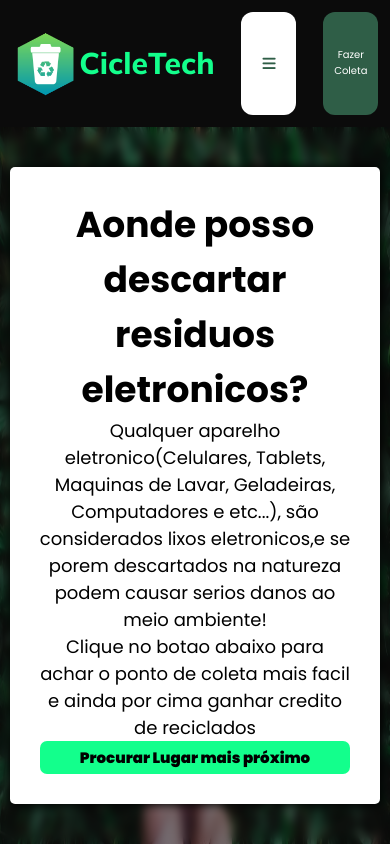
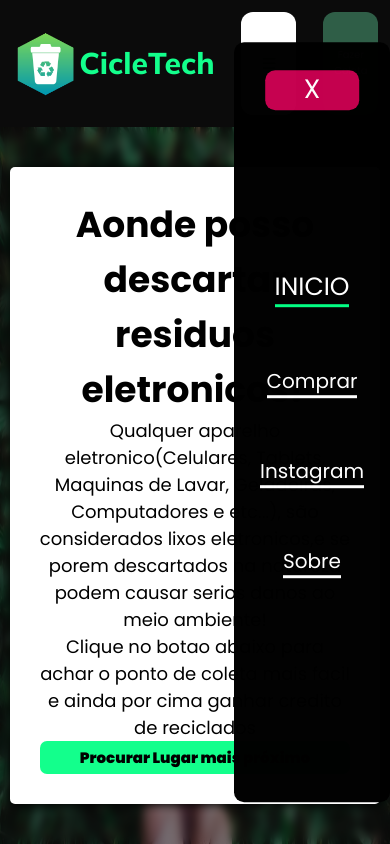
Before and after one commit to DavidLucaxs/RexcicleTech_Landing_Page, a plain HTML site: page index.html in a window 390 px wide. Both pictures are taken after a click on the button 268 px from the left and 63 px from the top of the page. Shown: the top 844 px of the page. Drawn offline with nearby package versions, Linux system fonts and the light colour scheme.

Commit message:
feat : menu lateral

```diff
--- a/index.html
+++ b/index.html
@@ -8,22 +8,31 @@
     <!--FontAwesome Icons-->
     <link rel="stylesheet" href="https://cdnjs.cloudflare.com/ajax/libs/font-awesome/6.5.2/css/all.min.css" integrity="sha512-SnH5WK+bZxgPHs44uWIX+LLJAJ9/2PkPKZ5QiAj6Ta86w+fsb2TkcmfRyVX3pBnMFcV7oQPJkl9QevSCWr3W6A==" crossorigin="anonymous" referrerpolicy="no-referrer" />
 
+    <!--Importar Jquery-->
+    <script src="https://code.jquery.com/jquery-3.6.0.min.js"></script>
+
     <!--Paginas de Estilo-->
     <link rel="stylesheet" href="styles/main-styles.css">
     <link rel="shortcut icon" href="assets/images/logo.png" type="image/x-icon">
 </head>
 <body>
     <header>
+
         <div class="logo_block">
             <img src="assets/images/logo.png" alt="Logo da empresa Cicletech" class="logo">
             <p class="logo_name">CicleTech</p>
         </div>
-        <button class="menu_btn"><i class="fa-solid fa-bars"></i></button>
-        <nav class="pages_nav">
+
+
+        <button class="menu_btn" id="btn_open"><i class="fa-solid fa-bars"></i></button>
+
+        <nav class="pages_nav" id="menu_list">
+            <button class="close_menu" id="close_menu" >X</button>
             <ul>
-                <li class="nav_item active"><a href="#home">Inicio</a></li>
+                <li class="nav_item active" ><a href="#home">Inicio</a></li>
                 <li class="nav_item"><a href="#comprar">Comprar</a></li>
-                <li class="nav_item"><a href="#creator">Sobre</a></li>
+                <li class="nav_item"><a href="#insta">Instagram</a></li>
+                <li class="nav_item"><a href="https://github.com/DavidLucaxs" target="_blank">Sobre</a></li>
             </ul>
         </nav>
         <button class="colet_btn">Fazer Coleta</button>
@@ -69,5 +78,6 @@
         </div>
     </main>
 
+    <script src="scripts/openMenu.js"></script>
 </body>
 </html>
--- /dev/null
+++ b/scripts/openMenu.js
@@ -0,0 +1,14 @@
+//Funcoes dos botoes para alternar a visibilidade do Menu no mobile
+$("#btn_open").click(()=>{
+    $("#menu_list").toggleClass("active")
+})
+
+$("#close_menu").click(()=>{
+    $("#menu_list").removeClass("active")
+})
+
+//Funcoes para alternar as paginas do site
+$(".nav_item").click(function(){
+    $(".nav_item").removeClass("active")
+    $(this).toggleClass("active")
+})
--- a/styles/header.css
+++ b/styles/header.css
@@ -1,15 +1,15 @@
 @import url('https://fonts.googleapis.com/css2?family=Mulish:ital,wght@0,200..1000;1,200..1000&display=swap');
-
 
 header{
     display: flex;
     width: 100%;
     height: 15vh;
-    position: relative;
     justify-content: space-between;
     padding: 3%;
     background-color: #0b0b0b;
 }
+
+/*Parte lateral da Logo e Nome da empresa*/
 
 .logo_block{
     display: flex;
@@ -19,7 +19,6 @@ header{
 }
 
 .logo{
-    width: 20%px;
     height: 8vh;
 }
 
@@ -30,16 +29,13 @@ header{
     color:#13ff8c;
 }
 
-header > .menu_btn{
-    display: none;
-}
+/*Menu para selecionar as paginas do site*/
 
-header > nav > ul{
+.pages_nav > ul{
     display: flex;
     align-items: center;
     justify-content: center;
     gap: 60px;
-
 }
 
 .nav_item{
@@ -48,7 +44,7 @@ header > nav > ul{
     transition: all 0.8s;
 }
 
-.nav_item:hover{
+.nav_item > li:hover{
     transform: translate(-15%,-15%);
 }
 
@@ -70,6 +66,8 @@ header > nav > ul{
     border-bottom: 3px solid #00ff84 !important;
 }
 
+/*Botao de coleta*/
+
 .colet_btn{
     padding: 15px;
     width: 15%;
@@ -85,9 +83,16 @@ header > nav > ul{
     cursor: pointer;
 }
 
+/*Botoes para o mobile*/
 
+.menu_btn,.close_menu{
+    display: none;
+}
+
+/*Configuracao para dispositivos moveis*/
 @media screen and (max-width:1100px) {
-    header >  .menu_btn{
+    /*Botao de menu*/
+    .menu_btn{
         display: block;
         width: 15%;
         border: none;
@@ -99,7 +104,55 @@ header > nav > ul{
         padding: 15px;
     }
 
-    header > nav{
+    .close_menu{
+        transform: translate(200%);
+        display: flex;
+        justify-content: center;
+        align-items: center;
+        cursor: pointer;
+        position: absolute;
+        top: 5%;
+        left: 50%;
+        transform: translateX(-50%) scale(200%);
+        width: 30%;
+        border-radius: 5px;
+        background-color: rgb(198, 0, 79);
+        color: white;
+        border: none;
+
+    }
+
+    .pages_nav{
         display: none;
+        position:fixed;
+        justify-content: center;
+        top: 50%;
+        transform: translateY(-50%);
+        width: 40%;
+        height: 90vh;
+        opacity: 0.994;
+        border-radius: 10px;
+        right: 0;
+        z-index: 1;
+        background-color: black;
+        flex-direction: column;
+        right: -100%;
+        transition: right 1s;
     }
+
+    .pages_nav.active{
+        display: flex !important;
+        right: 0%;
+    }
+
+    .pages_nav > ul{
+        display: flex;
+        flex-direction: column;
+        justify-content: center;
+        align-items: center;
+    }
+
+
+
+
 }
```
